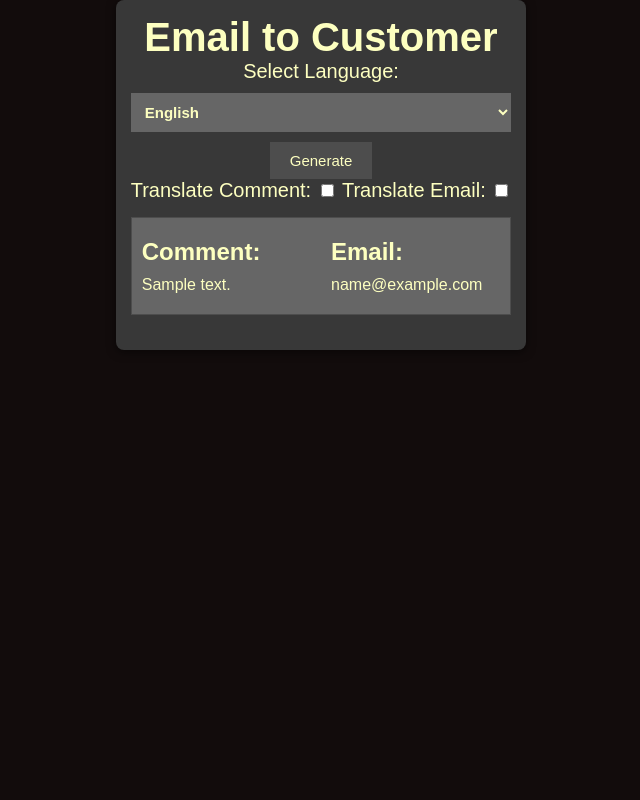
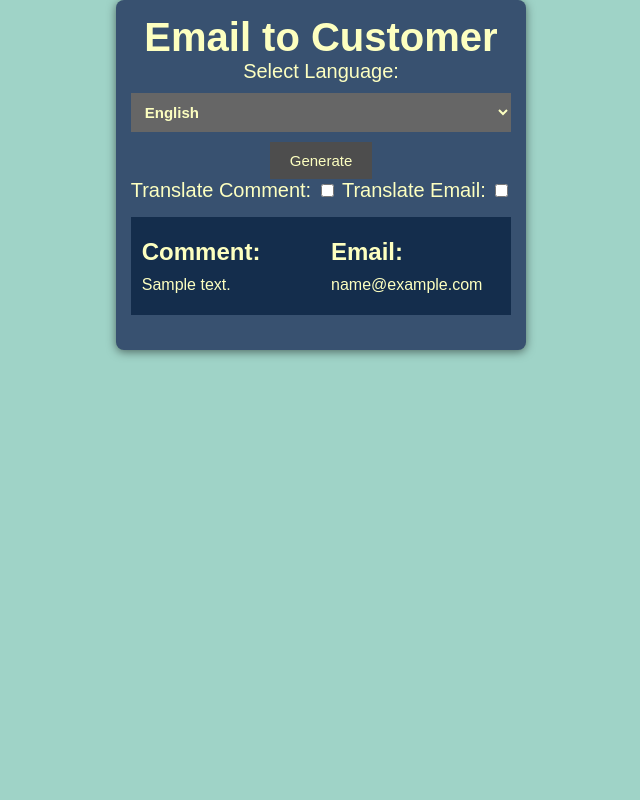
Before and after one commit to Rajatkamble99/Gen-AI, a Flask app: template Customer Support System: An email to the customer/templates/index.html in a window 1280 px wide. Shown: the whole page, without its empty margins (319-959 px from the left). Run offline with Flask 3, Linux system fonts and the light colour scheme; the template is opened without the code that fills it: most values are stand-ins (such as "Sample title", 1, 10 or a date in 2020).

Commit message:
Update styles.css

```diff
--- a/Customer Support System: An email to the customer/static/styles.css
+++ b/Customer Support System: An email to the customer/static/styles.css
@@ -1,6 +1,6 @@
 /* Set the background color for the entire page */
 body {
-  background-color: #120c0c; /* Dark background */
+  background-color: #9fd3c7; /* Dark background */
   color: #fdffc0; /* Light text color for better readability */
   font-family: Arial, sans-serif; /* Change font family */
   display: flex;
@@ -22,7 +22,7 @@ form {
   margin: 0 auto;
   max-width: 800px;
   padding: 15px;
-  background-color: #383838; /* Darker background for container */
+  background-color: #385170; /* Darker background for container */
   border-radius: 8px; /* Rounded edges */
   box-shadow: 0 2px 10px rgba(0, 0, 0, 0.5); /* Stronger shadow for depth */
 }
@@ -36,8 +36,8 @@ form {
 /* Style the result sections (comment and email) */
 .result-section {
   display: flex;
-  background-color: #4d4d4d; /* Darker gray for sections */
-  border: 1px solid #4d4d4d; /* Darker gray border */
+  background-color: #142d4c; /* Darker gray for sections */
+  border: 1px solid #142d4c; /* Darker gray border */
   margin-bottom: 20px;
 }
 
@@ -48,11 +48,11 @@ form {
 }
 
 .left-section {
-  background-color: #666666; /* Darker gray for left section */
+  background-color: #142d4c; /* Darker gray for left section */
 }
 
 .right-section {
-  background-color: #666666; /* Gray color for right section */
+  background-color: #142d4c; /* Gray color for right section */
 }
 
 .result-section h2 {
```
